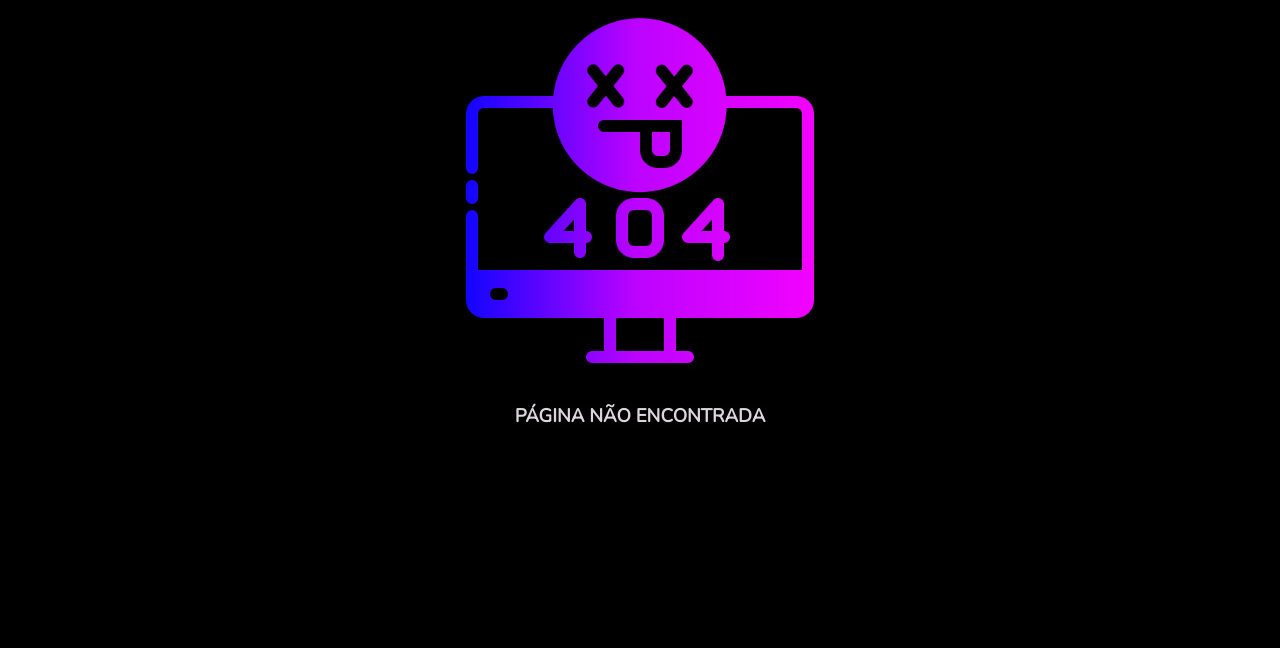
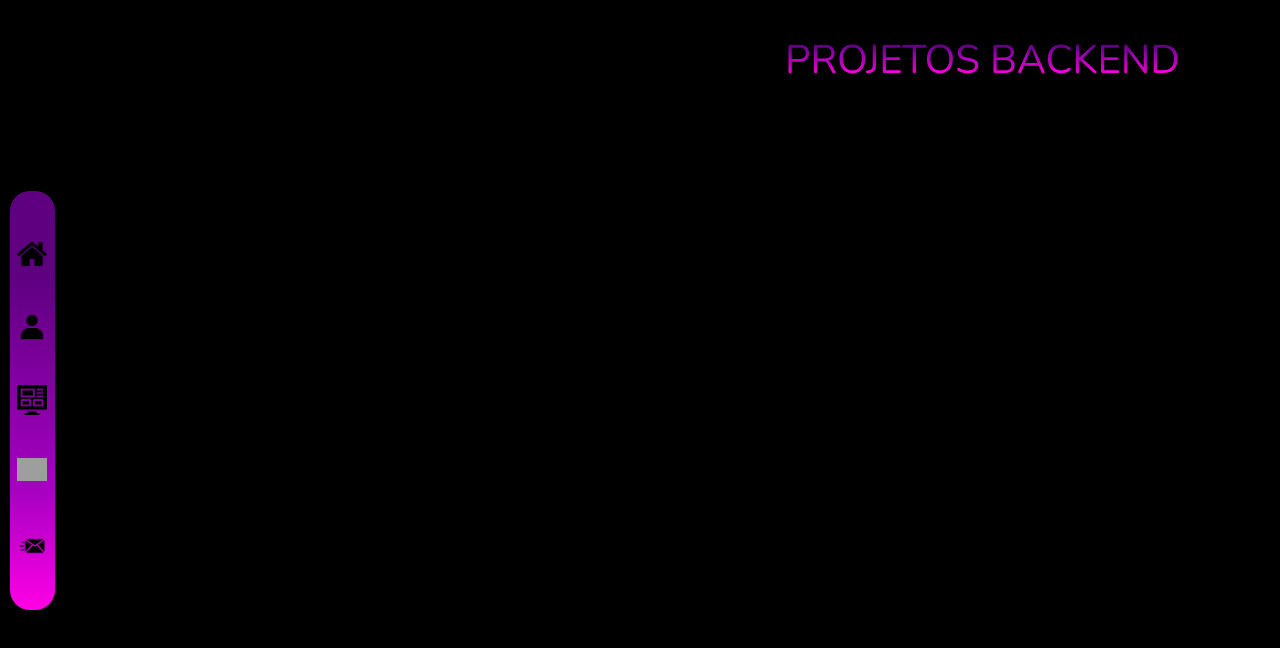
Before and after one commit to Abreupamm/portfolio-frontend, a React (Create React App) app: page /projects-backend in a window 1280 px wide. Shown: the top 648 px of the page. Built offline with nearby package versions, Linux system fonts and the light colour scheme; grey boxes are pictures that could not be loaded.

Commit message:
feat: project back page created

```diff
--- a/src/CSS/pages/frontpage.css
+++ b/src/CSS/pages/projectspage.css
@@ -1,4 +1,4 @@
-.projects-front {
+.projects-front, .projects-back {
   min-height: 100vh;
   background-color: #000;
 }
--- a/src/Content.js
+++ b/src/Content.js
@@ -3,6 +3,7 @@ import { Route, Switch } from 'react-router-dom';
 import Home from './pages/Home';
 import AboutMe from './pages/AboutMe';
 import ProjectsFrontend from './pages/ProjectsFrontend';
+import ProjectsBackend from './pages/ProjectsBackend';
 import NotFound from './pages/NotFound';
 import './CSS/index.css';
 
@@ -14,6 +15,7 @@ class Content extends Component {
           <Route exact path="/" component={Home} />
           <Route path="/about-me" component={AboutMe} />
           <Route path="/projects-frontend" component={ProjectsFrontend} />
+          <Route path="/projects-backend" component={ProjectsBackend} />
           <Route exact path="*" component={ NotFound } />
         </Switch>
       </main>
--- a/src/pages/ProjectsBackend.js
+++ b/src/pages/ProjectsBackend.js
@@ -0,0 +1,18 @@
+import { Component } from 'react';
+import Aside from '../components/Aside';
+import Title from '../components/Title';
+import '../CSS/pages/projectspage.css';
+
+class ProjectsBackend extends Component {
+  render() {
+    const { history } = this.props;
+    return (
+      <div className="projects-back">
+        <Title title="PROJETOS BACKEND" />
+        <Aside history={history} position="left" />
+      </div>
+    );
+  }
+}
+
+export default ProjectsBackend;
--- a/src/pages/ProjectsFrontend.js
+++ b/src/pages/ProjectsFrontend.js
@@ -1,7 +1,7 @@
 import { Component } from 'react';
 import Aside from '../components/Aside';
 import Title from '../components/Title';
-import '../CSS/pages/frontpage.css';
+import '../CSS/pages/projectspage.css';
 
 class ProjectsFrontend extends Component {
   render() {
```
